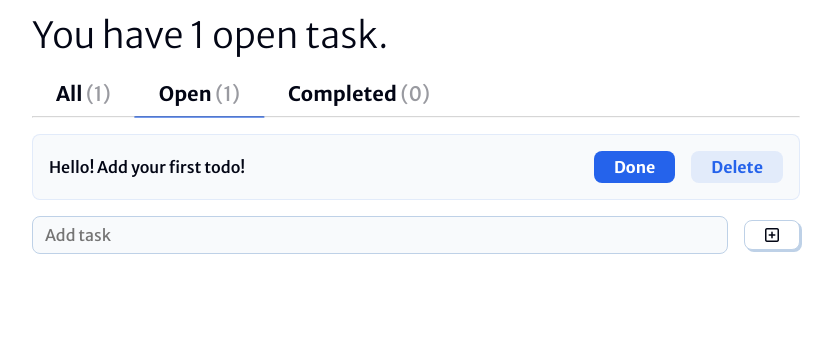
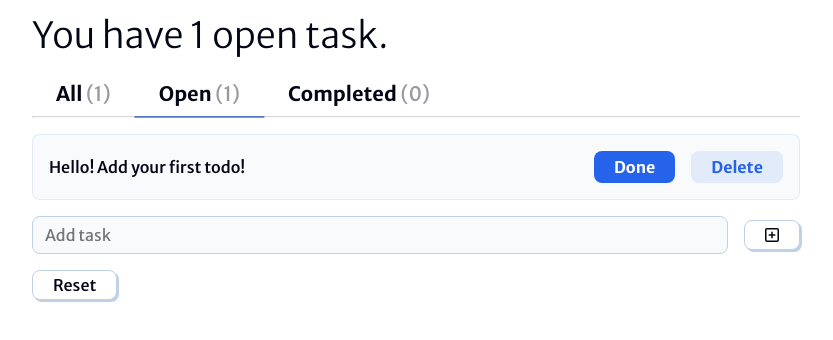
Before and after one commit to alexsbryant/todo1, a React (Vite) app: page / in a window 1280 px wide. Shown: the top 340 px of the page, without its empty margins (224-1057 px from the left). Built offline with nearby package versions, Linux system fonts and the light colour scheme; a web font is replaced by a local one.

Commit message:
Reset
Added reset functionality

```diff
--- a/src/App.jsx
+++ b/src/App.jsx
@@ -3,6 +3,7 @@ import Header from "./Components/Header";
 import Tabs from "./Components/Tabs";
 import TodoInput from "./Components/TodoInput";
 import ToDoList from "./Components/TodoList";
+import Reset from "./Components/Reset";
 
 function App() {
 /*   const todos = [
@@ -46,6 +47,12 @@ function App() {
     currentTodos }))
   };
 
+  function handleReset() {
+    setTodos([
+      { input: 'Hello! Add your first todo!', complete: false }
+    ])
+  };
+
   useEffect(() => {
     if (!localStorage || !localStorage.getItem('todo1-app')) { return };
 /*     console.log('here'); */
@@ -68,6 +75,7 @@ function App() {
         todos={todos}
       />
       <TodoInput handleAddTodo={handleAddTodo} />
+      <Reset handleReset={handleReset} />
     </>
   )
 };
--- /dev/null
+++ b/src/Components/Reset.jsx
@@ -0,0 +1,11 @@
+import React from 'react';
+
+function Reset(props) {
+    const { handleReset } = props;
+
+  return (
+    <button onClick={handleReset}>Reset</button>
+  )
+}
+
+export default Reset;
```
